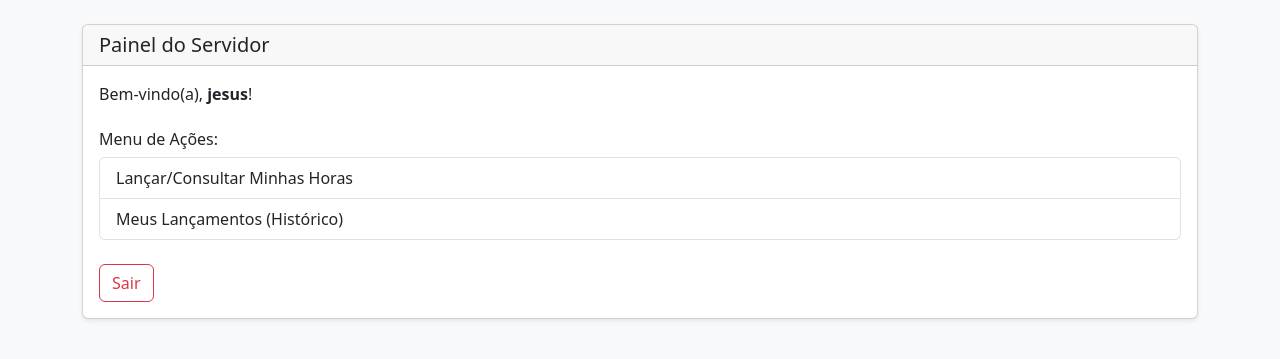
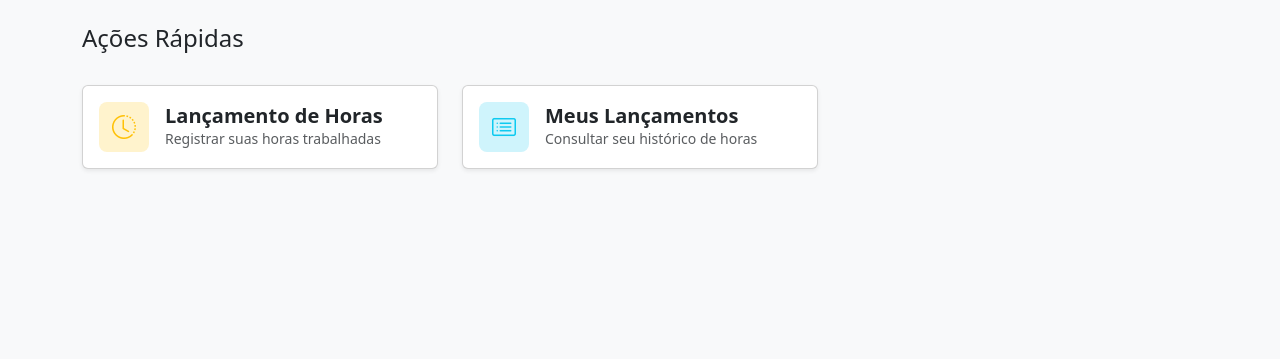
Before and after one commit to Jesus-jpg1/GECC-System, a Django app: page /painel/ in a window 1280 px wide. Shown: the part 120-479 px from the top of the page. Run offline with Django 5.2, Linux system fonts and the light colour scheme; a user stored in the database is signed in; data comes from the database, SQL or seed files in the repository; both versions use the stored data as it was after the commit; some libraries are stand-ins or nearby versions.

Commit message:
feat(ui): Redesenha os painéis de usuário com cartões de ação rápida
- Substitui as listas de links nos painéis de todos os perfis por um layout moderno de cartões de ação com ícones.
- Refatora a página de login para um design mais limpo e focado, movendo o logo para o centro e ocultando a navegação principal.
- Ajusta o `base.html` com blocos `header` e `navigation` para permitir a personalização do layout em páginas específicas, como a de login.

```diff
--- a/core/templates/base.html
+++ b/core/templates/base.html
@@ -11,6 +11,7 @@
 </head>
 <body class="bg-light">
 
+    {% block header %}
     <header class="bg-white border-bottom px-4 py-3">
         <div class="d-flex justify-content-between align-items-center">
             <div class="d-flex align-items-center">
@@ -24,6 +25,7 @@
             </div>
 
             <div class="d-flex align-items-center">
+                {% if user.is_authenticated %}
                     <a href="#" class="text-secondary me-3"><i class="bi bi-bell fs-5"></i></a>
                     <div class="text-end me-3">
                         <p class="mb-0 fw-medium small">{{ user.get_full_name|default:user.username }}</p>
@@ -37,30 +39,53 @@
                             <i class="bi bi-box-arrow-right fs-5"></i>
                         </button>
                     </form>
+                {% endif %}
             </div>
         </div>
     </header>
+    {% endblock header %}
 
+    {% block navigation %}
+    {% if user.is_authenticated %}
         <nav class="bg-white border-bottom px-4">
-        <div class="nav nav-tabs border-0">
+            <ul class="nav nav-tabs border-0">
+                <li class="nav-item">
                     <a class="nav-link {% if request.resolver_match.url_name == 'painel' %}active{% endif %}" href="{% url 'painel' %}">Painel</a>
+                </li>
 
                 {% if user.servidorprofile.funcao == 'Unidade Demandante' %}
+                    <li class="nav-item">
                         <a class="nav-link {% if 'editais' in request.path %}active{% endif %}" href="{% url 'listar_editais' %}">Gestão de Editais</a>
+                    </li>
+                    <li class="nav-item">
                         <a class="nav-link {% if 'horas/aprovar' in request.path %}active{% endif %}" href="{% url 'aprovar_horas' %}">Aprovação de Horas</a>
+                    </li>
                 {% endif %}
 
                 {% if user.servidorprofile.funcao == 'Servidor' %}
+                    <li class="nav-item">
                         <a class="nav-link {% if 'lancar-horas' in request.path %}active{% endif %}" href="{% url 'lancar_horas' %}">Lançamento de Horas</a>
+                    </li>
+                    <li class="nav-item">
                         <a class="nav-link {% if 'meus-lancamentos' in request.path %}active{% endif %}" href="{% url 'historico_lancamentos' %}">Meus Lançamentos</a>
+                    </li>
                 {% endif %}
 
                 {% if user.servidorprofile.funcao == 'PRODGEP/PROPEG' %}
+                     <li class="nav-item">
                          <a class="nav-link {% if 'homologar-editais' in request.path %}active{% endif %}" href="{% url 'homologar_editais' %}">Homologação de Editais</a>
+                     </li>
+                     <li class="nav-item">
                          <a class="nav-link {% if 'homologar-servidores' in request.path %}active{% endif %}" href="{% url 'homologar_servidores' %}">Homologação de Servidores</a>
+                     </li>
+                     <li class="nav-item">
+                         <a class="nav-link {% if 'auditoria-horas' in request.path %}active{% endif %}" href="{% url 'auditoria_horas' %}">Auditoria de Horas</a>
+                     </li>
                 {% endif %}
-        </div>
+            </ul>
         </nav>
+    {% endif %}
+    {% endblock navigation %}
 
     <main class="container my-4">
         {% block content %}{% endblock %}
--- a/core/templates/painel_servidor.html
+++ b/core/templates/painel_servidor.html
@@ -3,23 +3,33 @@
 {% block title %}Painel do Servidor{% endblock %}
 
 {% block content %}
-<div class="card shadow-sm">
-    <div class="card-header">
-        <h2 class="h5 mb-0">Painel do Servidor</h2>
+    <div class="d-flex justify-content-between align-items-center mb-4">
+        <h2 class="h4">Ações Rápidas</h2>
     </div>
-    <div class="card-body">
-        <p class="card-text">Bem-vindo(a), <strong>{{ user.get_full_name|default:user.username }}</strong>!</p>
 
-        <h4 class="h6 mt-4">Menu de Ações:</h4>
-        <div class="list-group">
-            <a href="{% url 'lancar_horas' %}" class="list-group-item list-group-item-action">Lançar/Consultar Minhas Horas</a>
-            <a href="{% url 'historico_lancamentos' %}" class="list-group-item list-group-item-action">Meus Lançamentos (Histórico)</a>
+    <div class="row g-4">
+        <div class="col-12 col-md-6 col-lg-4">
+            <a href="{% url 'lancar_horas' %}" class="card card-body d-flex flex-row align-items-center text-decoration-none text-dark shadow-sm h-100">
+                <div class="bg-warning-subtle text-warning rounded-3 d-flex align-items-center justify-content-center me-3" style="width: 50px; height: 50px;">
+                    <i class="bi bi-clock-history fs-4"></i>
+                </div>
+                <div>
+                    <h5 class="card-title mb-0 fw-bold">Lançamento de Horas</h5>
+                    <p class="card-text small text-muted mb-0">Registrar suas horas trabalhadas</p>
+                </div>
+            </a>
         </div>
 
-        <form action="{% url 'logout' %}" method="post" class="mt-4">
-            {% csrf_token %}
-            <button type="submit" class="btn btn-outline-danger">Sair</button>
-        </form>
+        <div class="col-12 col-md-6 col-lg-4">
+            <a href="{% url 'historico_lancamentos' %}" class="card card-body d-flex flex-row align-items-center text-decoration-none text-dark shadow-sm h-100">
+                <div class="bg-info-subtle text-info rounded-3 d-flex align-items-center justify-content-center me-3" style="width: 50px; height: 50px;">
+                    <i class="bi bi-card-list fs-4"></i>
+                </div>
+                <div>
+                    <h5 class="card-title mb-0 fw-bold">Meus Lançamentos</h5>
+                    <p class="card-text small text-muted mb-0">Consultar seu histórico de horas</p>
+                </div>
+            </a>
+        </div>
     </div>
-</div>
 {% endblock %}
```
Also changed, not shown: core/templates/painel_prodgep.html (+37 -15 lines), core/templates/painel_unidade_demandante.html (+36 -14 lines), core/templates/registration/login.html (+19 -8 lines), db.sqlite3. Lines whose indentation alone changed are shown as unchanged.
